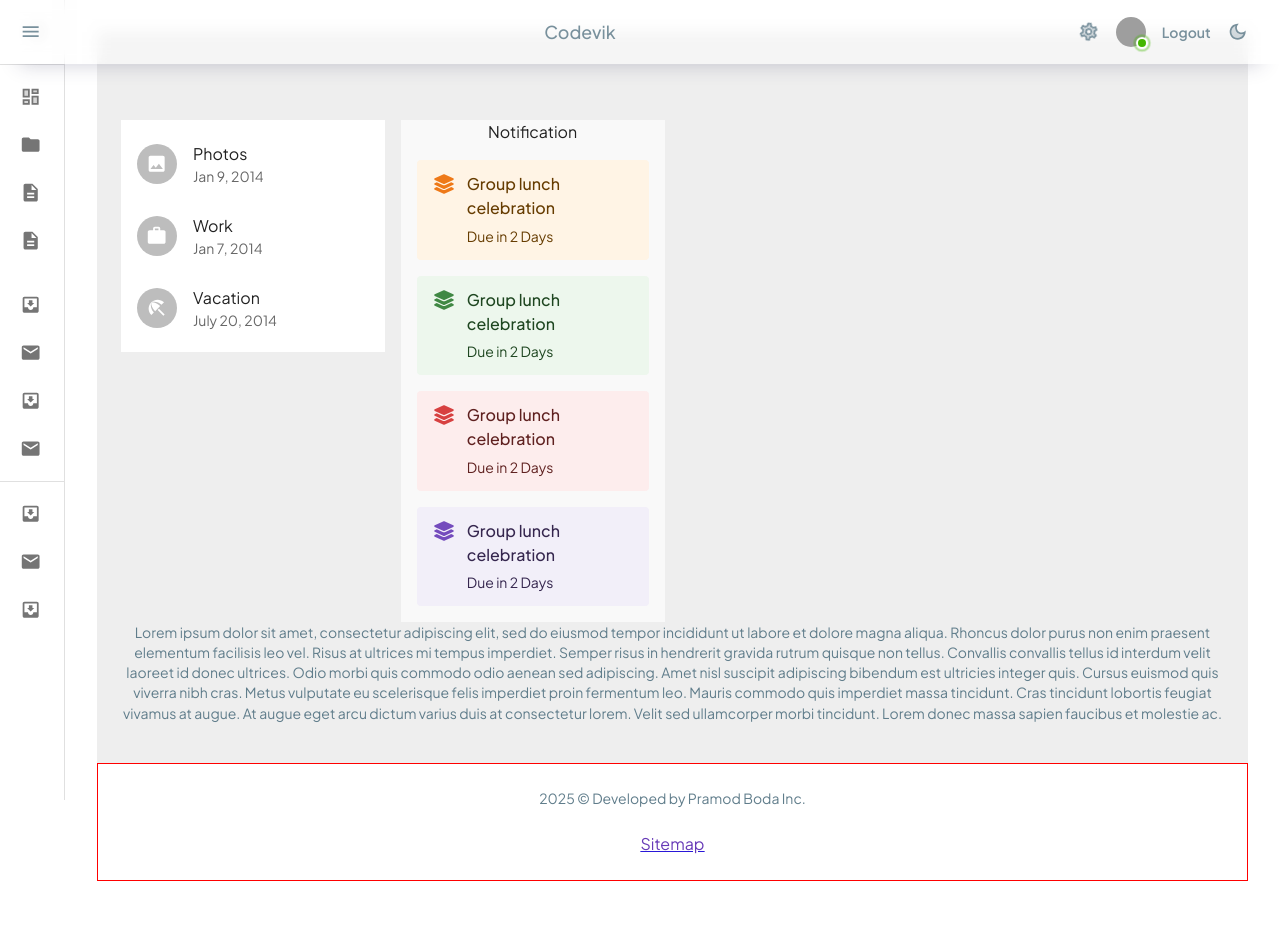
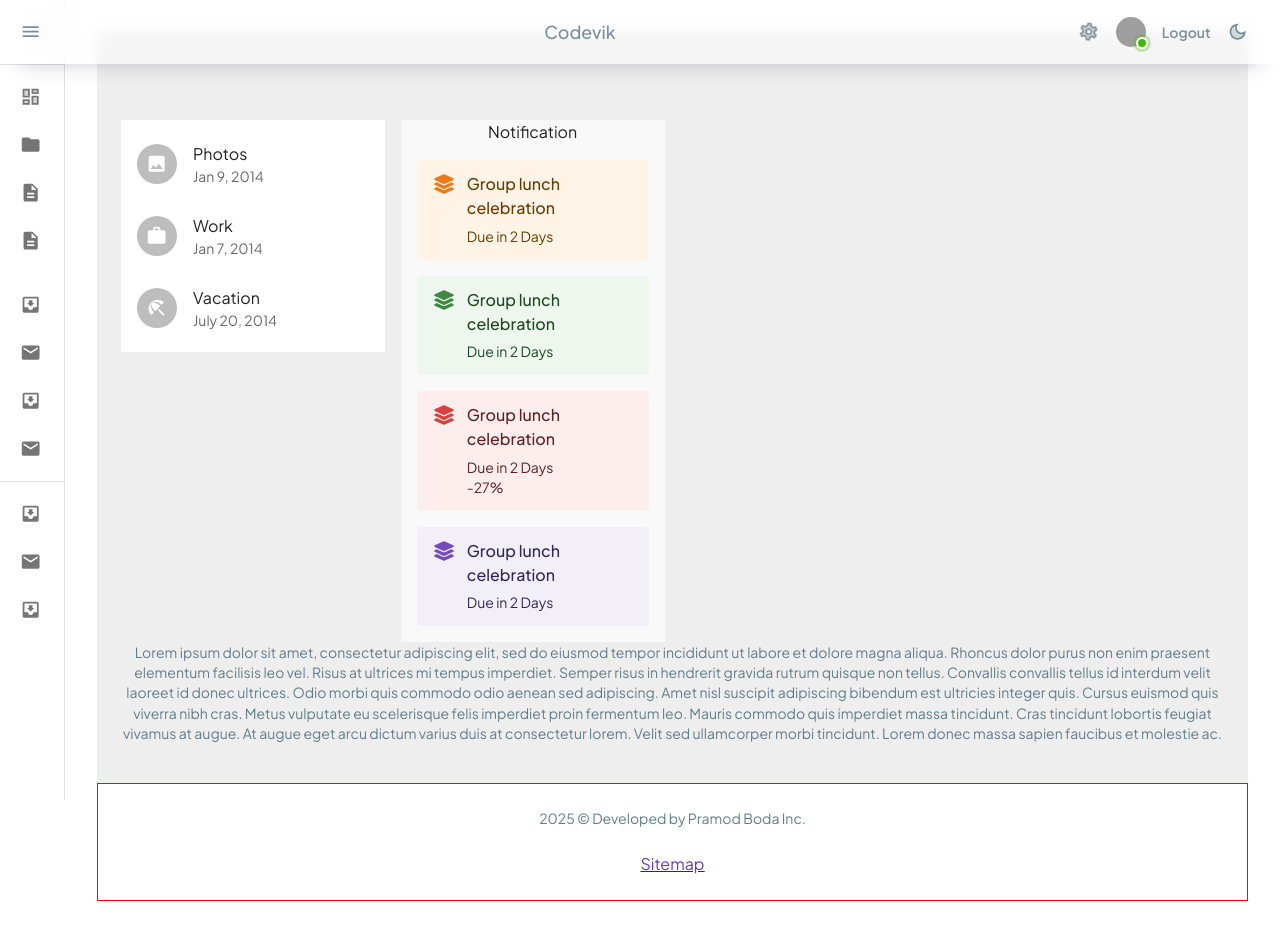
Before and after one commit to pramodboda/fe-react-mui-dashboard, a React (Vite) app: page /components/lists in a window 1280 px wide. Built offline with nearby package versions, Linux system fonts and the light colour scheme; grey boxes are pictures that could not be loaded.

Commit message:
UPDATE: UI

```diff
--- a/src/pages/components/ListsPage.tsx
+++ b/src/pages/components/ListsPage.tsx
@@ -76,7 +76,11 @@ const ListsPage: React.FC = () => {
                   <AlertTitle>
                     Group lunch celebration
                   </AlertTitle>
-                  Due in 2 Days
+                  <Stack>
+<Box>Due in 2 Days</Box>
+<Box>-27%</Box>
+                  </Stack>
+
                 </Alert>
               </ListItem>
               <ListItem>
```
